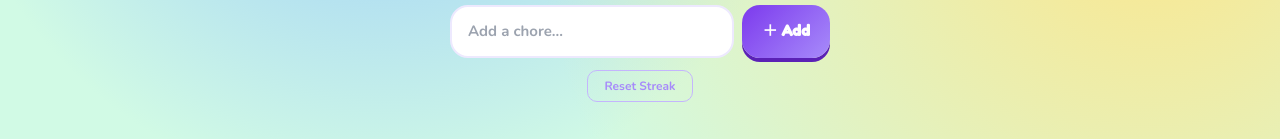
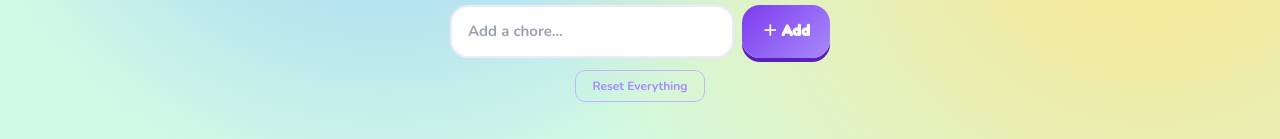
Before and after one commit to dominicarlequin-hub/chore-app, a React (Vite) app: page / in a window 1280 px wide. Shown: the part 1151-1290 px from the top of the page. Built offline with nearby package versions, Linux system fonts and the light colour scheme.

Commit message:
Update ChoreList.jsx

```diff
--- a/ChoreList.jsx
+++ b/ChoreList.jsx
@@ -163,9 +163,14 @@ export default function ChoreList() {
   const handleKeyDown = (e) => { if (e.key === "Enter") handleAdd(); };
 
   const handleReset = () => {
+    if (!window.confirm("Reset everything? This clears completed chores, points, and your streak.")) return;
     setStreak(0);
     setStreakHistory([]);
+    setPoints(0);
+    setDone({});
     localStorage.setItem("choreStreak", 0);
+    localStorage.setItem("chorePoints", 0);
+    localStorage.setItem("choresDone", JSON.stringify({}));
     localStorage.removeItem("streakCountedToday");
     localStorage.removeItem("streakHistory");
   };
@@ -466,7 +471,7 @@ export default function ChoreList() {
         <button onClick={handleAdd} style={styles.addBtn}>＋ Add</button>
       </div>
 
-      <button onClick={handleReset} style={styles.resetBtn2}>Reset Streak</button>
+      <button onClick={handleReset} style={styles.resetBtn2}>Reset Everything</button>
 
       {allDone && total > 0 && (
         <p style={styles.allDoneBanner}>🎉 You crushed it today!</p>
```
